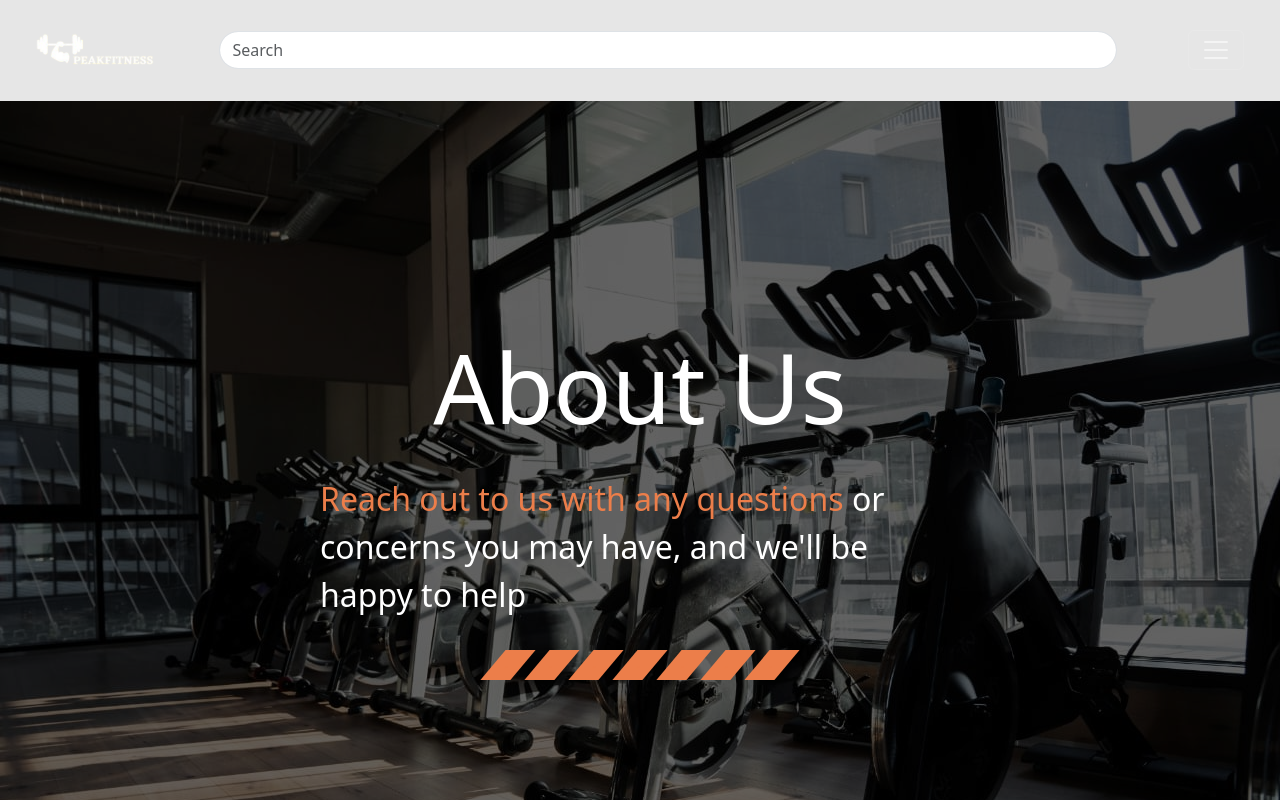
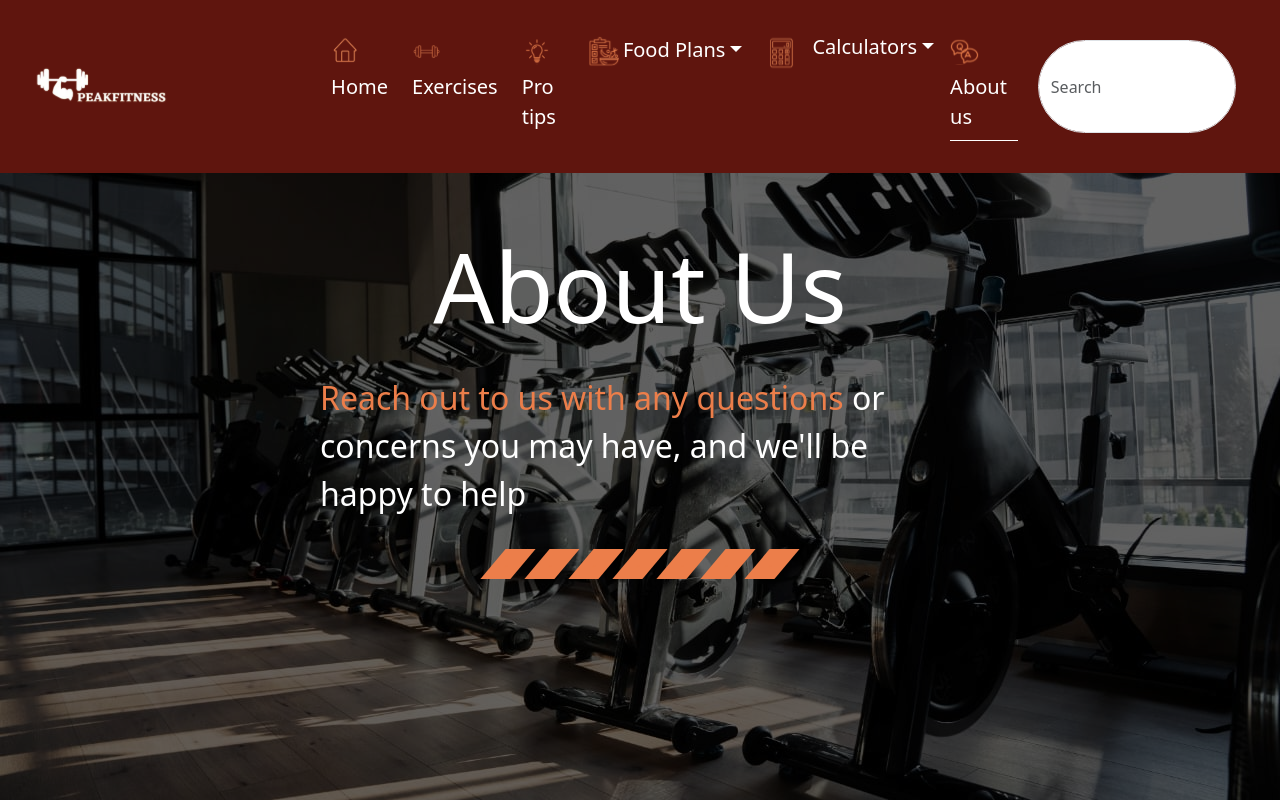
Before and after one commit to nawal-ali/PeakFitness, a React (Vite) app in the folder project/: page /about in a window 1280 px wide. Shown: the top 800 px of the page. Built offline with nearby package versions, Linux system fonts and the light colour scheme; a web font is replaced by a local one.

Commit message:
edited navbar

```diff
--- a/project/src/assets/navFolder/Navbar.jsx
+++ b/project/src/assets/navFolder/Navbar.jsx
@@ -1,31 +1,54 @@
 import "../navFolder/nav.css";
 import { Link } from "react-router-dom";
 import { NavLink } from "react-router-dom";
+import { useState, useEffect } from "react";
+// eslint-disable-next-line react/prop-types
+//{ showSearch = true, showBackground = true }
+export default function Navbar() {
+  const [prevScrollPos, setPrevScrollPos] = useState(0);
+  const [visible, setVisible] = useState(true);
 
-export default function navbar({ showSearch = true, showBackground = true }) {
+  useEffect(() => {
+    const handleScroll = () => {
+      const currentScrollPos = window.scrollY;
+
+      // Show navbar when scrolling up, hide when scrolling down
+      setVisible(prevScrollPos > currentScrollPos || currentScrollPos < 10);
+
+      // Always show navbar at top of page
+      if (currentScrollPos < 10) {
+        setVisible(true);
+      }
+
+      setPrevScrollPos(currentScrollPos);
+    };
+    window.addEventListener("scroll", handleScroll);
+    return () => window.removeEventListener("scroll", handleScroll);
+  }, [prevScrollPos]);
+
   return (
     <>
-      {/* fixed-top */}
       <nav
-        className="navbar navbar-dark p-4  w-100"
-        style={
-          showBackground
-            ? { backgroundColor: "#202020", zIndex: 1050 }
-            : { zIndex: 1050 }
-        }
-
-        // position-absolute top-0
+        className={`navbar navbar-dark navbar-expand-xl p-4 fixed-top w-100 ${
+          visible ? "nav-visible" : "nav-hidden"
+        }`}
+        style={{ backgroundColor: "#5f150e", zIndex: 1050 }}
+        // style={
+        //   showBackground
+        //     ? { backgroundColor: "#5f150e", zIndex: 1050 }
+        //     : { zIndex: 1050 }
+        // }
       >
-        <div className="container-fluid">
-          <Link to="/" style={{ width: "10%" }}>
+        <div className="container-fluid d-flex justify-content-between">
+          <Link to="/" className="navbar-brand">
             <img
               src="/logoAndText.svg"
               alt="main logo"
-              style={{ width: "100%" }}
+              style={{ width: "50%" }}
             />
           </Link>
           {/* Conditionally render the search bar */}
-          {showSearch && (
+          {/* {showSearch && (
             <form className="d-none d-md-flex w-75" role="search">
               <input
                 className="form-control me-2 w-100 rounded-pill "
@@ -34,7 +57,7 @@ export default function navbar({ showSearch = true, showBackground = true }) {
                 aria-label="Search"
               />
             </form>
-          )}
+          )} */}
           <button
             className="navbar-toggler"
             type="button"
@@ -67,61 +90,46 @@ export default function navbar({ showSearch = true, showBackground = true }) {
               ></button>
             </div>
             <div className="offcanvas-body">
-              <form className="d-flex mt-3 mb-3" role="search">
-                <input
-                  className="form-control me-2 rounded-pill"
-                  type="search"
-                  placeholder="Search"
-                  aria-label="Search"
-                />
-                {/* <button
-                  className="btn rounded-pill"
-                  type="submit"
-                  style={{ backgroundColor: "#EC7E4A" }}
-                >
-                  Search
-                </button> */}
-              </form>
-              <ul className="navbar-nav justify-content-end flex-grow-1 pe-3 ms-5">
+              <ul className="navbar-nav flex-grow-1 pe-3">
                 {/* start of nav body */}
                 <li className="nav-item">
                   <NavLink
-                    className="nav-link fs-4 custom-link-color mb-2"
+                    className="nav-link fs-5 custom-link-color mb-2 mx-1"
                     to="/"
                   >
                     <img
                       src="/logo/homeLogo.svg"
                       width="30"
                       height="40"
-                      className="me-3"
+                      className="me-1"
                     />
                     Home
                   </NavLink>
                 </li>
                 <li className="nav-item">
                   <NavLink
-                    className="nav-link fs-4 custom-link-color mb-2"
+                    className="nav-link fs-5 custom-link-color mb-2 mx-1"
                     to="/exercises"
                   >
                     <img
                       src="/logo/exercisesLogo.svg"
                       width="30"
                       height="40"
-                      className="me-3"
+                      className="me-1"
                     />
                     Exercises
                   </NavLink>
                 </li>
                 <li className="nav-item">
                   <NavLink
-                    className="nav-link fs-4 custom-link-color mb-2"
+                    className="nav-link fs-5 custom-link-color mb-2 mx-1"
                     to="/ProTips"
                   >
                     <img
                       src="/logo/tipsLogo.svg"
                       width="30"
                       height="40"
-                      className="me-3"
+                      className="me-1"
                     />
                     Pro tips
                   </NavLink>
@@ -130,31 +138,58 @@ export default function navbar({ showSearch = true, showBackground = true }) {
                 <li className="nav-item dropdown">
                   <NavLink
                     to="/FoodPlans"
-                    className={"nav-link fs-4 custom-link-color"}
+                    className={
+                      "nav-link dropdown-toggle fs-5 custom-link-color mx-1"
+                    }
+                    role="button"
+                    data-bs-toggle="dropdown"
+                    aria-expanded="false"
                   >
                     <img
                       src="/logo/foodLogo.svg"
                       width="30"
                       height="40"
-                      className="me-3"
+                      className="me-1"
                     />
                     Food Plans
                   </NavLink>
                   <ul className="dropdown-menu dropdown-menu-dark">
                     <li>
-                      <a className="dropdown-item" href="#">
+                      <NavLink
+                        className="dropdown-item"
+                        to="/weight-loss-details"
+                      >
                         Weight loss
-                      </a>
+                      </NavLink>
                     </li>
                     <li>
-                      <a className="dropdown-item" href="#">
+                      <NavLink
+                        className="dropdown-item"
+                        to="/weight-gain-details"
+                      >
                         Gain weight
-                      </a>
+                      </NavLink>
+                    </li>
+                    <li>
+                      <NavLink
+                        className="dropdown-item"
+                        to="/muscle-gain-details"
+                      >
+                        Gain muscle
+                      </NavLink>
+                    </li>
+                    <li>
+                      <hr className="dropdown-divider" />
+                    </li>
+                    <li>
+                      <NavLink className="dropdown-item" to="/FoodPlans">
+                        all plans
+                      </NavLink>
                     </li>
                   </ul>
                 </li>
                 {/* -------------------- end of foodplans dropdown ----------------------- */}
-                <li className="nav-item">
+                {/* <li className="nav-item">
                   <NavLink
                     className="nav-link fs-4 custom-link-color mb-2"
                     to="/Calculators"
@@ -168,12 +203,12 @@ export default function navbar({ showSearch = true, showBackground = true }) {
                     />
                     Calculators
                   </NavLink>
-                </li>
+                </li> */}
                 {/*--------------------- start of Calculators dropdown ------------------- */}
-                {/* <li className="nav-item dropdown">
-                  <a
-                    className="nav-link dropdown-toggle fs-4 custom-link-color"
-                    href="#"
+                <li className="nav-item dropdown">
+                  <NavLink
+                    to="/Calculators"
+                    className="nav-link dropdown-toggle fs-5 custom-link-color mx-1"
                     role="button"
                     data-bs-toggle="dropdown"
                     aria-expanded="false"
@@ -186,43 +221,43 @@ export default function navbar({ showSearch = true, showBackground = true }) {
                       className="d-inline-block align-text-top me-3 mb-2"
                     />
                     Calculators
-                  </a>
+                  </NavLink>
                   <ul className="dropdown-menu dropdown-menu-dark">
                     <li>
-                      <a className="dropdown-item" href="#">
+                      <NavLink className="dropdown-item" to="/Calorie">
                         Calorie Calculator
-                      </a>
+                      </NavLink>
                     </li>
                     <li>
-                      <a className="dropdown-item" href="#">
+                      <NavLink className="dropdown-item" to="/BMI">
                         BMI Calculator
-                      </a>
+                      </NavLink>
                     </li>
                     <li>
-                      <a className="dropdown-item" href="#">
+                      <NavLink className="dropdown-item" to="/Weight">
                         Ideal Weight Calculator
-                      </a>
+                      </NavLink>
                     </li>
                     <li>
-                      <a className="dropdown-item" href="#">
+                      <NavLink className="dropdown-item" to="/BodyFat">
                         Body fat percentage Calculator
-                      </a>
+                      </NavLink>
                     </li>
                     <li>
                       <hr className="dropdown-divider" />
                     </li>
                     <li>
-                      <a className="dropdown-item" href="#">
-                        Something else here
-                      </a>
+                      <NavLink className="dropdown-item" to="/Calculators">
+                        all calculators
+                      </NavLink>
                     </li>
                   </ul>
-                </li> */}
+                </li>
                 {/* -------------------- end of Calculators dropdown ----------------------- */}
                 <li className="nav-item">
                   <NavLink
                     to="/About"
-                    className={"nav-link fs-4 custom-link-color"}
+                    className={"nav-link fs-5 custom-link-color mb-2 mx-1"}
                   >
                     <img
                       src="/logo/aboutLogo.svg"
@@ -234,6 +269,14 @@ export default function navbar({ showSearch = true, showBackground = true }) {
                   </NavLink>
                 </li>
               </ul>
+              <form className="d-flex mt-3 mb-3" role="search">
+                <input
+                  className="form-control me-2 rounded-pill"
+                  type="search"
+                  placeholder="Search"
+                  aria-label="Search"
+                />
+              </form>
             </div>
           </div>
         </div>
--- a/project/src/assets/navFolder/nav.css
+++ b/project/src/assets/navFolder/nav.css
@@ -1,17 +1,33 @@
 .offcanvas {
   background-color: #202020 !important;
+  z-index: 5000 !important;
+  color: white !important;
+  height: 100vmax !important;
 }
-.active {
-  border-left: 2px solid gray;
-  padding-left: 30px;
+.offcanvas-backdrop {
+  z-index: 1055 !important;
+}
+.navbar-nav .nav-item .nav-link.active {
+  border-bottom: 1px solid white !important;
 }
 .custom-link-color {
-  color: #ec7e4a !important;
+  color: white !important;
 }
 .nav-item {
-  transition: all 200ms ease-in-out;
+  transition: all 400ms ease-in-out;
 }
-.nav-item:hover {
-  /* border-left: 2px solid gray; */
-  padding-left: 30px;
+.nav-item .nav-link:hover {
+  color: brown !important;
 }
+.navbar {
+  transition: transform 0.3s ease-in-out;
+  z-index: 1040;
+}
+
+.nav-visible {
+  transform: translateY(0);
+}
+
+.nav-hidden {
+  transform: translateY(-100%);
+}
```
